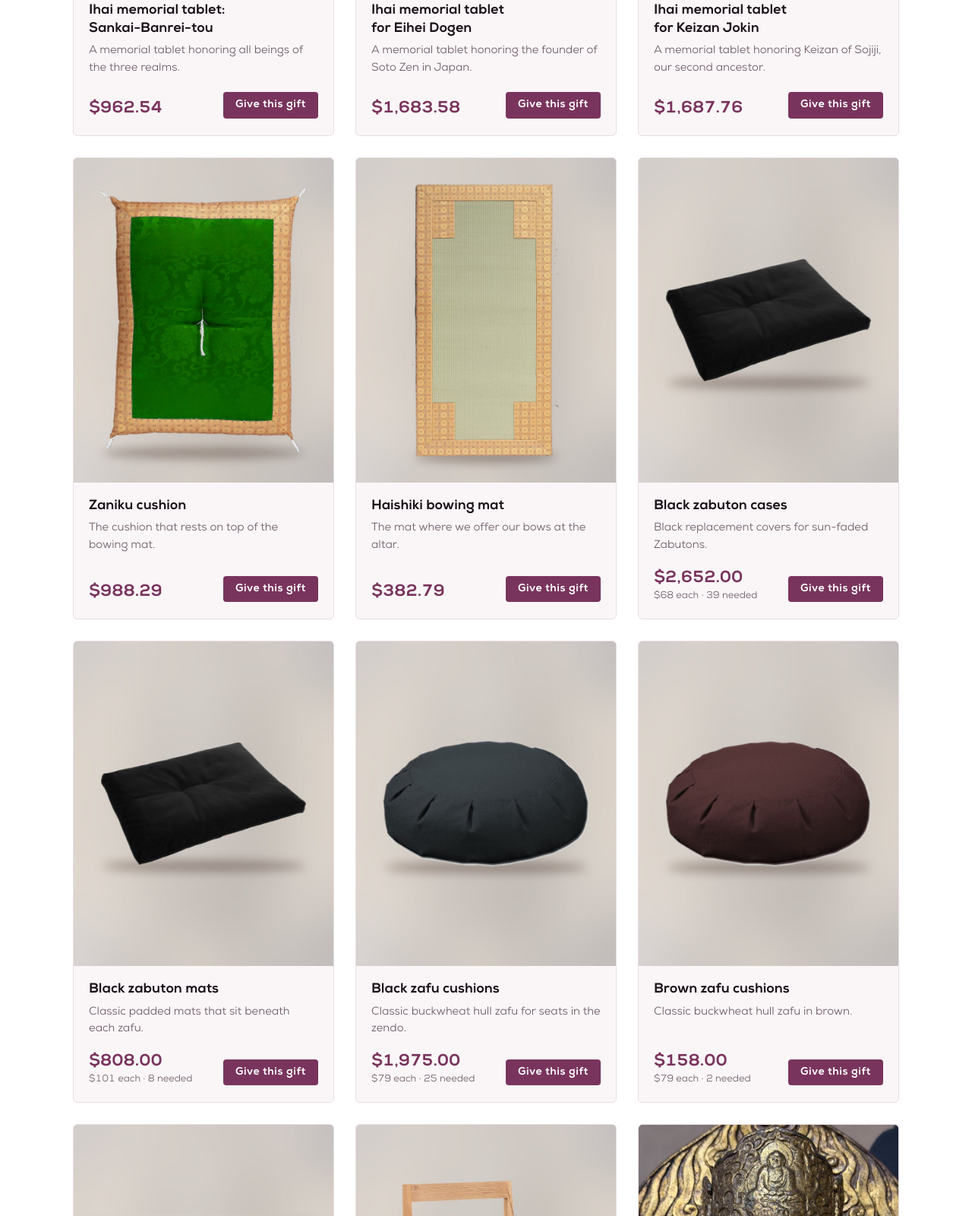
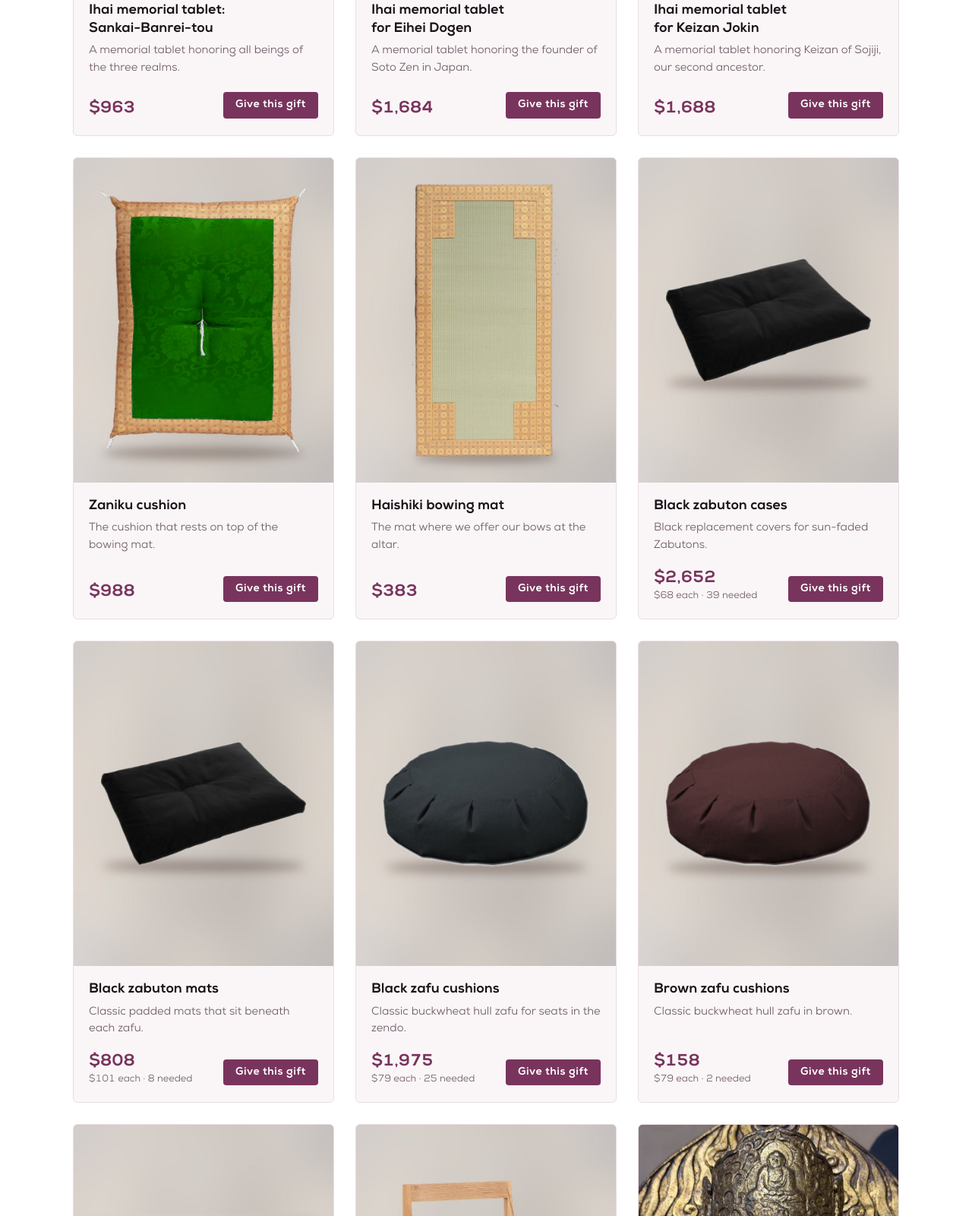
Before and after one commit to alexgodin/nyzc_registry, a plain HTML site: page index.html in a window 1280 px wide. Shown: the part 860-2460 px from the top of the page at 76% size. Drawn offline with Linux system fonts and the light colour scheme.

Commit message:
Chairs to $390 each, round prices to whole dollars
Co-Authored-By: Claude Sonnet 5.5 <noreply@anthropic.com>

```diff
--- a/index.html
+++ b/index.html
@@ -25,7 +25,7 @@
         <h2 class="gift-name">Ihai memorial tablet: Sankai-Banrei-tou</h2>
         <p class="gift-note">A memorial tablet honoring all beings of the three realms.</p>
         <div class="gift-foot">
-          <div class="gift-price">$962.54</div>
+          <div class="gift-price">$963</div>
           <a class="gift-btn" href="mailto:info@zencare.org?subject=Practice%20Registry%3A%20Interested%20in%20Donating%20Ihai%20memorial%20tablet%3A%20Sankai-Banrei-tou">Give this gift</a>
           <span class="gift-thanks">Given with thanks</span>
         </div>
@@ -37,7 +37,7 @@
         <h2 class="gift-name">Ihai memorial tablet for Eihei Dogen</h2>
         <p class="gift-note">A memorial tablet honoring the founder of Soto Zen in Japan.</p>
         <div class="gift-foot">
-          <div class="gift-price">$1,683.58</div>
+          <div class="gift-price">$1,684</div>
           <a class="gift-btn" href="mailto:info@zencare.org?subject=Practice%20Registry%3A%20Interested%20in%20Donating%20Ihai%20memorial%20tablet%20for%20Eihei%20Dogen">Give this gift</a>
           <span class="gift-thanks">Given with thanks</span>
         </div>
@@ -49,7 +49,7 @@
         <h2 class="gift-name">Ihai memorial tablet for Keizan Jokin</h2>
         <p class="gift-note">A memorial tablet honoring Keizan of Sojiji, our second ancestor.</p>
         <div class="gift-foot">
-          <div class="gift-price">$1,687.76</div>
+          <div class="gift-price">$1,688</div>
           <a class="gift-btn" href="mailto:info@zencare.org?subject=Practice%20Registry%3A%20Interested%20in%20Donating%20Ihai%20memorial%20tablet%20for%20Keizan%20Jokin">Give this gift</a>
           <span class="gift-thanks">Given with thanks</span>
         </div>
@@ -61,7 +61,7 @@
         <h2 class="gift-name">Zaniku cushion</h2>
         <p class="gift-note">The cushion that rests on top of the bowing mat.</p>
         <div class="gift-foot">
-          <div class="gift-price">$988.29</div>
+          <div class="gift-price">$988</div>
           <a class="gift-btn" href="mailto:info@zencare.org?subject=Practice%20Registry%3A%20Interested%20in%20Donating%20Zaniku%20cushion">Give this gift</a>
           <span class="gift-thanks">Given with thanks</span>
         </div>
@@ -73,7 +73,7 @@
         <h2 class="gift-name">Haishiki bowing mat</h2>
         <p class="gift-note">The mat where we offer our bows at the altar.</p>
         <div class="gift-foot">
-          <div class="gift-price">$382.79</div>
+          <div class="gift-price">$383</div>
           <a class="gift-btn" href="mailto:info@zencare.org?subject=Practice%20Registry%3A%20Interested%20in%20Donating%20Haishiki%20bowing%20mat">Give this gift</a>
           <span class="gift-thanks">Given with thanks</span>
         </div>
@@ -85,7 +85,7 @@
         <h2 class="gift-name">Black zabuton cases</h2>
         <p class="gift-note">Black replacement covers for sun-faded Zabutons.</p>
         <div class="gift-foot">
-          <div class="gift-price">$2,652.00<small>$68 each · 39 needed</small></div>
+          <div class="gift-price">$2,652<small>$68 each · 39 needed</small></div>
           <a class="gift-btn" href="mailto:info@zencare.org?subject=Practice%20Registry%3A%20Interested%20in%20Donating%20Black%20zabuton%20cases">Give this gift</a>
           <span class="gift-thanks">Given with thanks</span>
         </div>
@@ -97,7 +97,7 @@
         <h2 class="gift-name">Black zabuton mats</h2>
         <p class="gift-note">Classic padded mats that sit beneath each zafu.</p>
         <div class="gift-foot">
-          <div class="gift-price">$808.00<small>$101 each · 8 needed</small></div>
+          <div class="gift-price">$808<small>$101 each · 8 needed</small></div>
           <a class="gift-btn" href="mailto:info@zencare.org?subject=Practice%20Registry%3A%20Interested%20in%20Donating%20Black%20zabuton%20mats">Give this gift</a>
           <span class="gift-thanks">Given with thanks</span>
         </div>
@@ -109,7 +109,7 @@
         <h2 class="gift-name">Black zafu cushions</h2>
         <p class="gift-note">Classic buckwheat hull zafu for seats in the zendo.</p>
         <div class="gift-foot">
-          <div class="gift-price">$1,975.00<small>$79 each · 25 needed</small></div>
+          <div class="gift-price">$1,975<small>$79 each · 25 needed</small></div>
           <a class="gift-btn" href="mailto:info@zencare.org?subject=Practice%20Registry%3A%20Interested%20in%20Donating%20Black%20zafu%20cushions">Give this gift</a>
           <span class="gift-thanks">Given with thanks</span>
         </div>
@@ -121,7 +121,7 @@
         <h2 class="gift-name">Brown zafu cushions</h2>
         <p class="gift-note">Classic buckwheat hull zafu in brown.</p>
         <div class="gift-foot">
-          <div class="gift-price">$158.00<small>$79 each · 2 needed</small></div>
+          <div class="gift-price">$158<small>$79 each · 2 needed</small></div>
           <a class="gift-btn" href="mailto:info@zencare.org?subject=Practice%20Registry%3A%20Interested%20in%20Donating%20Brown%20zafu%20cushions">Give this gift</a>
           <span class="gift-thanks">Given with thanks</span>
         </div>
@@ -133,7 +133,7 @@
         <h2 class="gift-name">Community tables</h2>
         <p class="gift-note">Two dining tables for shared meals and gatherings.</p>
         <div class="gift-foot">
-          <div class="gift-price">$6,200.00<small>$3,100 each · 2 needed</small></div>
+          <div class="gift-price">$6,200<small>$3,100 each · 2 needed</small></div>
           <a class="gift-btn" href="mailto:info@zencare.org?subject=Practice%20Registry%3A%20Interested%20in%20Donating%20Community%20tables">Give this gift</a>
           <span class="gift-thanks">Given with thanks</span>
         </div>
@@ -145,7 +145,7 @@
         <h2 class="gift-name">Community chairs</h2>
         <p class="gift-note">Solid wood chairs for the community tables.</p>
         <div class="gift-foot">
-          <div class="gift-price">$15,600.00<small>$780 each · 20 needed</small></div>
+          <div class="gift-price">$7,800<small>$390 each · 20 needed</small></div>
           <a class="gift-btn" href="mailto:info@zencare.org?subject=Practice%20Registry%3A%20Interested%20in%20Donating%20Community%20chairs">Give this gift</a>
           <span class="gift-thanks">Given with thanks</span>
         </div>
@@ -157,7 +157,7 @@
         <h2 class="gift-name">Avalokiteshvara Statue</h2>
         <p class="gift-note">The bodhisattva of compassion, at the heart of our main altar.</p>
         <div class="gift-foot">
-          <div class="gift-price">$3,800.00</div>
+          <div class="gift-price">$3,800</div>
           <a class="gift-btn" href="mailto:info@zencare.org?subject=Practice%20Registry%3A%20Interested%20in%20Donating%20Avalokiteshvara%20Statue">Give this gift</a>
           <span class="gift-thanks">Given with thanks</span>
         </div>
@@ -169,7 +169,7 @@
         <h2 class="gift-name">Audio and video equipment</h2>
         <p class="gift-note">Enhanced A/V capacity to bridge the OneDo.</p>
         <div class="gift-foot">
-          <div class="gift-price">$17,500.00</div>
+          <div class="gift-price">$17,500</div>
           <a class="gift-btn" href="mailto:info@zencare.org?subject=Practice%20Registry%3A%20Interested%20in%20Donating%20Audio%20and%20video%20equipment">Give this gift</a>
           <span class="gift-thanks">Given with thanks</span>
         </div>
```
